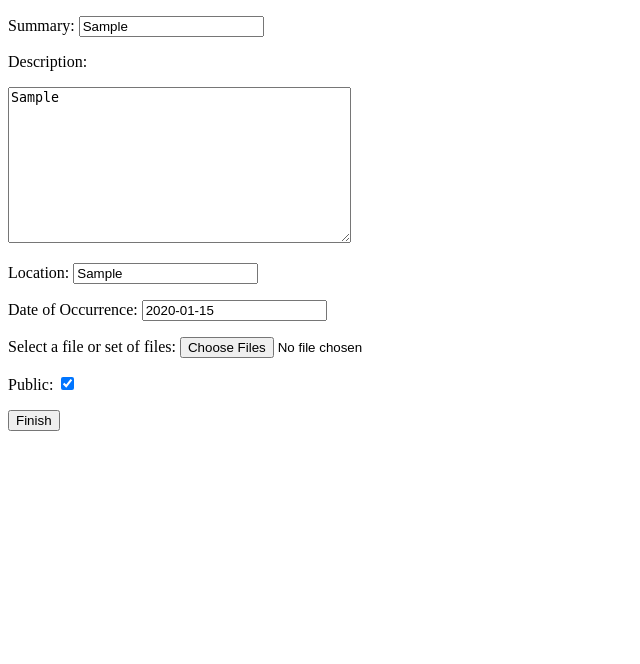
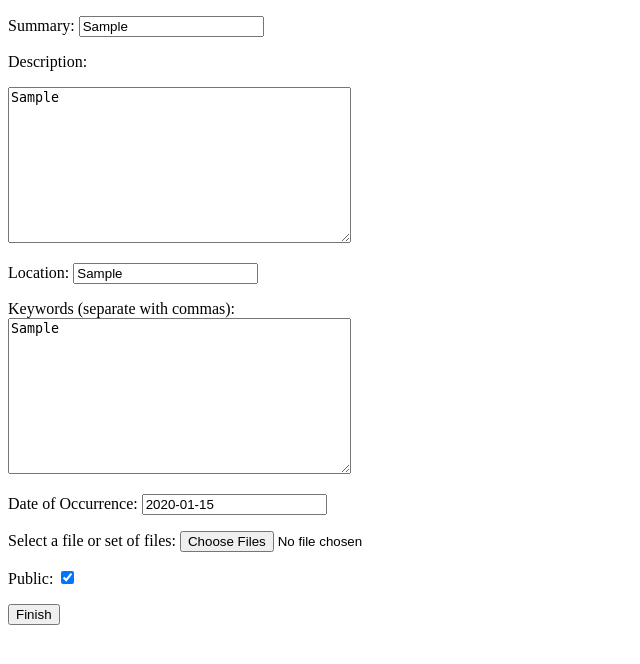
Before and after one commit to HickNamby/cs3240-s15-team17, a Django app: page /editreport/1/ in a window 1280 px wide. Shown: the top 664 px of the page, without its empty margins (0-640 px from the left). Run offline with Django 3.2, Linux system fonts and the light colour scheme; a user stored in the database is signed in; tables that the repository leaves empty hold one stand-in row (values such as "Sample post").

Commit message:
keywords in views

```diff
--- a/SecureWitness/templates/editreport.html
+++ b/SecureWitness/templates/editreport.html
@@ -33,6 +33,9 @@
 				{{ form.location.label_tag }} {{ form.location }} {{ form.location.help_text }} {{ form.location.errors }}
 			</p>
 			<p>
+				{{ form.keywords.label_tag }} <br> {{ form.keywords }} {{ form.keywords.help_text }} {{ form.keywords.errors }}
+			</p>
+			<p>
 				{{ form.date.label_tag }} {{ form.date }} {{ form.date.help_text }} {{ form.date.errors }}
 			</p>
 			<p>Select a file or set of files: <input type="file" name="docfiles" multiple/></p>
--- a/SecureWitness/views.py
+++ b/SecureWitness/views.py
@@ -122,6 +122,7 @@ def editreport(request,report_id):
 			report.long_des=request.POST['long_des']
 			report.location=request.POST['location']
 			report.incident_date=request.POST['date']
+			report.keywords=request.POST['keywords']
 			report.public=request.POST.get('public',False)
 			report.save()
 			if request.FILES:
@@ -130,7 +131,7 @@ def editreport(request,report_id):
 					report.save()
 			return redirect('SecureWitness.views.profile')
 	else:
-		form = ReportForm(initial={'short_des':report.short_des,'long_des':report.long_des,'location':report.location,'date':report.incident_date,'public':report.public})
+		form = ReportForm(initial={'short_des':report.short_des,'long_des':report.long_des,'location':report.location,'date':report.incident_date,'keywords':report.keywords,'public':report.public})
 	context={'report':report,'form':form}
 	return render(request,'editreport.html',context)
 
```
